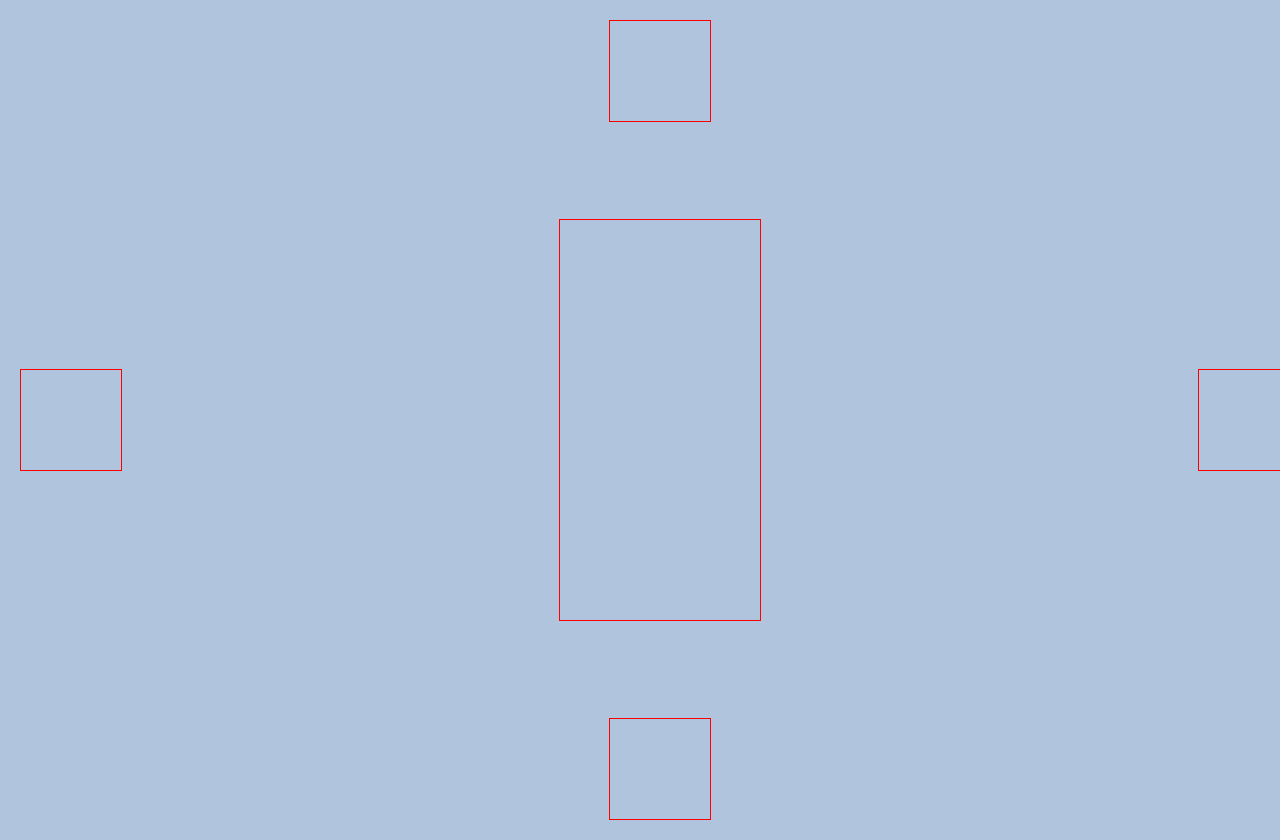
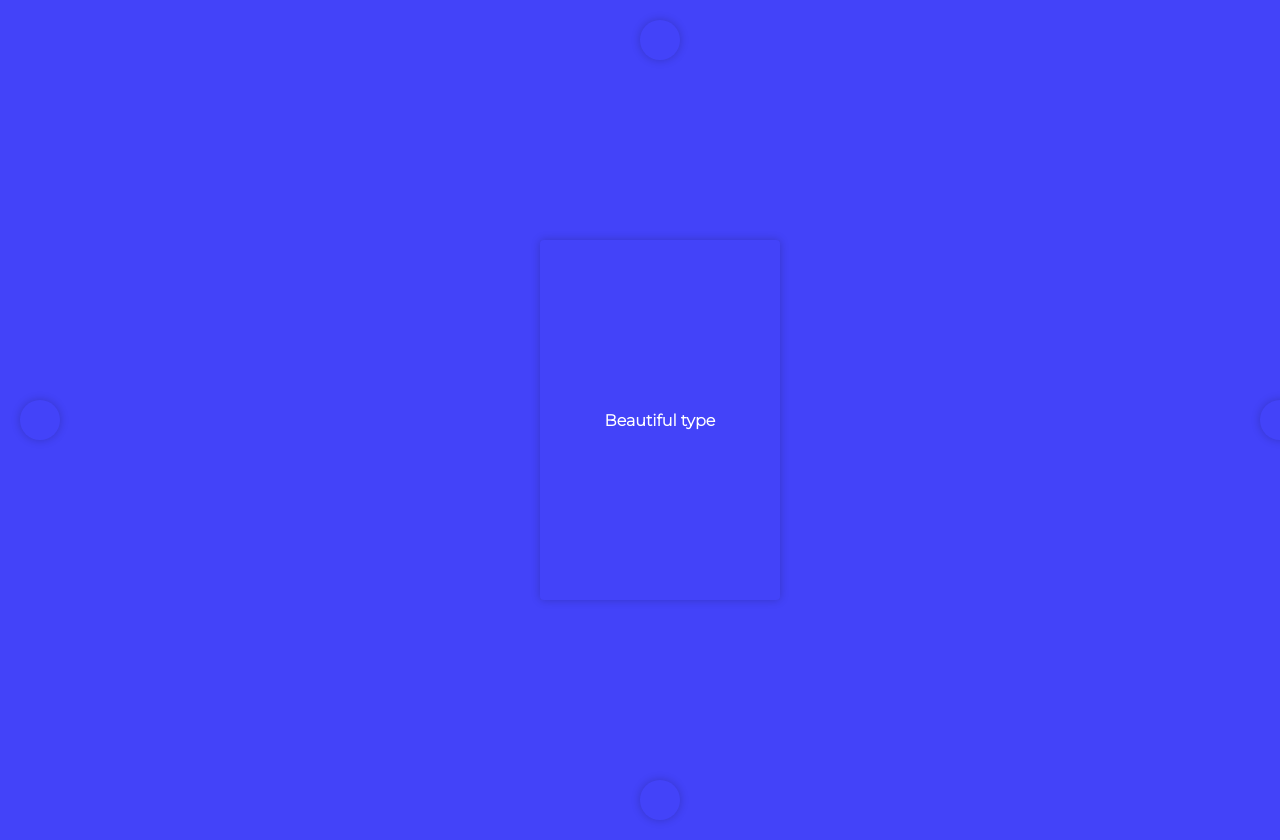
Before and after one commit to balazstrencsenyi/flex-workshop-, a plain HTML site: page frontend/index.html in a window 1280 px wide. Shown: the top 840 px of the page. Drawn offline with Linux system fonts and the light colour scheme.

Commit message:
ui build 2 finished

```diff
--- a/frontend/index.html
+++ b/frontend/index.html
@@ -6,20 +6,23 @@
 	<meta http-equiv="X-UA-Compatible" content="IE=edge">
 	<meta name="viewport" content="width=device-width, initial-scale=1.0">
 	<link rel="stylesheet" href="style.css">
+	<link rel="preconnect" href="https://fonts.googleapis.com">
+<link rel="preconnect" href="https://fonts.gstatic.com" crossorigin>
+<link href="https://fonts.googleapis.com/css2?family=Montserrat:wght@300&display=swap" rel="stylesheet">
 	<title>Flex workshop</title>
 </head>
 
 <body>
 	<div id="root">
-		<section></section>
+		<section class="upside"></section>
 
 		<section>
-			<div></div>
-			<div></div>
-			<div></div>
+			<div class="side"></div>
+			<button> Beautiful type</button>
+			<div class="side"></div>
 		</section>
 
-		<section></section>
+		<section class="upside"></section>
 
 	</div>
 </body>
--- a/frontend/style.css
+++ b/frontend/style.css
@@ -7,10 +7,11 @@
 
 }
 
+
 #root {
   width: 100%;
   height: 100vh;
-  background-color: lightsteelblue;
+  background-color: #4343F9;
   display: flex;
   flex-direction: column;
   align-items: center;
@@ -19,18 +20,25 @@
   padding: 20px;
 }
 
+.upside {
+ border-radius: 20px;
+ box-shadow: 0 0 10px rgba(0,0,0,0.2);
+ border: none;
+}
+
 section {
-  width: 100px;
-  height: 100px;
+  width: 40px;
+  height: 40px;
   border: 1px solid red;
   display: block;
   align-items: center;
 }
 
-div {
-  width: 100px;
-  height: 100px;
-  border: 1px solid red;
+.side {
+  width: 40px;
+  height: 40px;
+  box-shadow: 0 0 10px rgba(0,0,0,0.2);
+  border-radius: 20px;
 
 }
 
@@ -43,8 +51,15 @@ section:nth-child(2) {
   border: 0;
 }
 
-div:nth-child(2) {
-  width: 200px;
-  height: 400px;
+button {
+  width: 240px;
+  height: 360px;
+  background-color: #4343F9;
+  color: #FFF;
+  border-radius: 4px;
+  font-family: 'Montserrat', sans-serif;
+  font-weight: bold;
+  box-shadow: 0 0 10px rgba(0,0,0,0.2);
+  border: none;
 
 }
```
